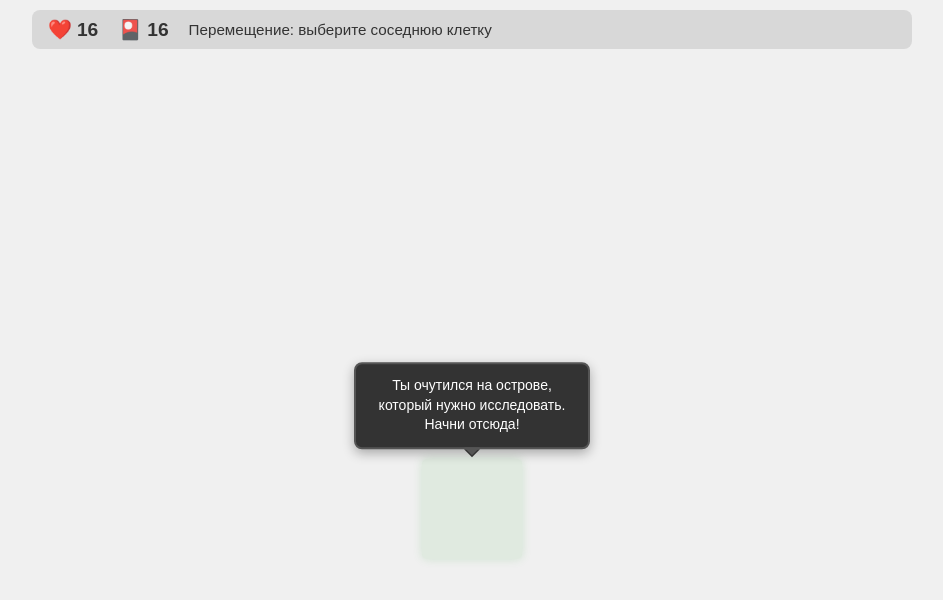
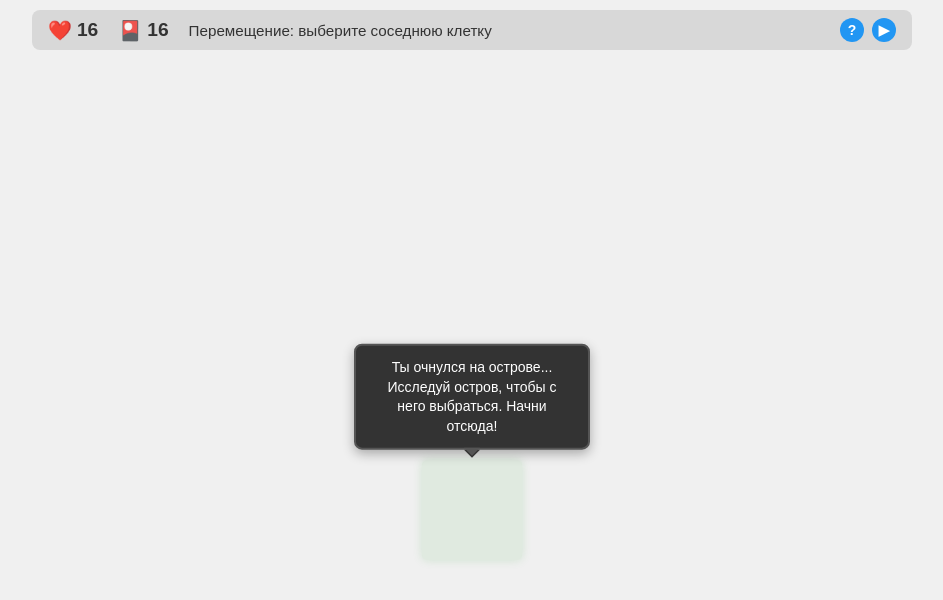
Before and after one commit to Farvoz/Save-Oneself, a React (Vite) app: page / in a window 1280 px wide. Shown: the top 600 px of the page, without its empty margins (168-1111 px from the left). Built offline with nearby package versions, Linux system fonts and the light colour scheme.

Commit message:
добавил подсказки

```diff
--- a/src/components/Counters.css
+++ b/src/components/Counters.css
@@ -147,3 +147,38 @@
     background-color: #ccc;
     cursor: not-allowed;
 }
+
+.help-links {
+    margin-left: auto;
+    display: flex;
+    align-items: center;
+    gap: 8px;
+}
+
+.help-link-text {
+    display: flex;
+    align-items: center;
+    justify-content: center;
+    width: 24px;
+    height: 24px;
+    background-color: #2196F3;
+    color: white;
+    text-decoration: none;
+    border-radius: 50%;
+    font-size: 14px;
+    font-weight: bold;
+    transition: all 0.2s ease;
+    border: none;
+    cursor: pointer;
+}
+
+.help-link-text:hover {
+    background-color: #1976D2;
+    transform: scale(1.1);
+    text-decoration: none;
+    color: white;
+}
+
+.help-link-text:active {
+    transform: scale(0.95);
+}
--- a/src/components/Counters.tsx
+++ b/src/components/Counters.tsx
@@ -73,6 +73,10 @@ const Counters: React.FC<CountersProps> = ({ lives, deckLength, state, handleSki
                         </button>
                     )}
                 </div>
+                <div className="help-links">
+                    <a href="https://boardgamegeek.com/filepage/132096/marooned-rules" target="_blank" rel="noreferrer noopener" className="help-link-text" title="Правила игры">?</a>
+                    <a href="https://www.youtube.com/watch?v=WcO8Ln88VQU" target="_blank" rel="noreferrer noopener" className="help-link-text" title="Летсплей">▶</a>
+                </div>
             </div>
         </div>
     );
--- a/src/components/Grid.tsx
+++ b/src/components/Grid.tsx
@@ -73,7 +73,7 @@ export const Grid: React.FC<GridProps> = ({ onCellClick, positionSystem, state }
                 )
             )}
             <Tooltip
-                text="Ты очутился на острове, который нужно исследовать. Начни отсюда!"
+                text="Ты очнулся на острове... Исследуй остров, чтобы с него выбраться. Начни отсюда!"
                 position={{ row: 0, col: 0 }}
                 visible={context.showStartTooltip && !context.playerPosition}
             />
```
Also changed, not shown: tutorial/plans.md (deleted, +0 -16 lines).
